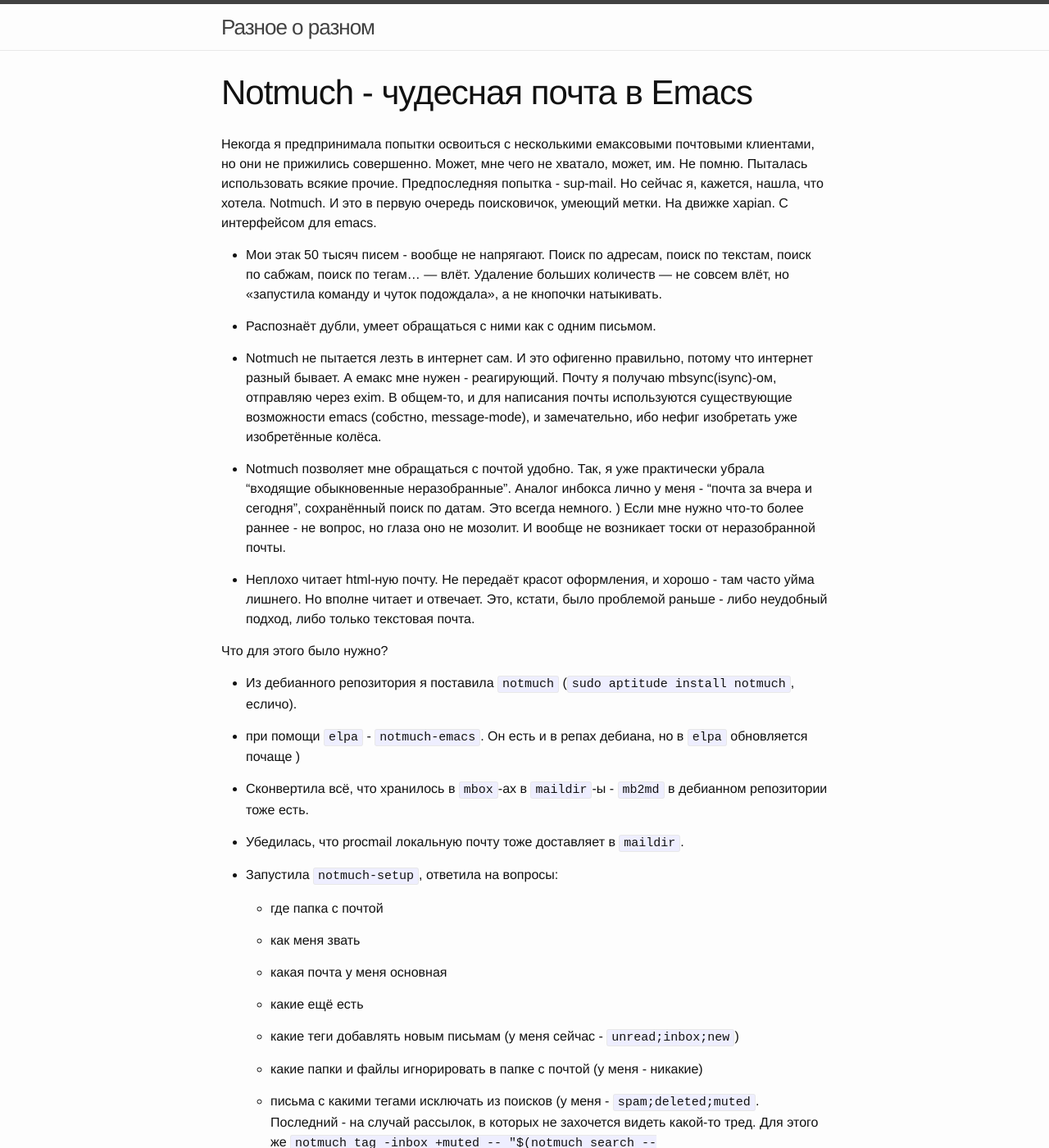
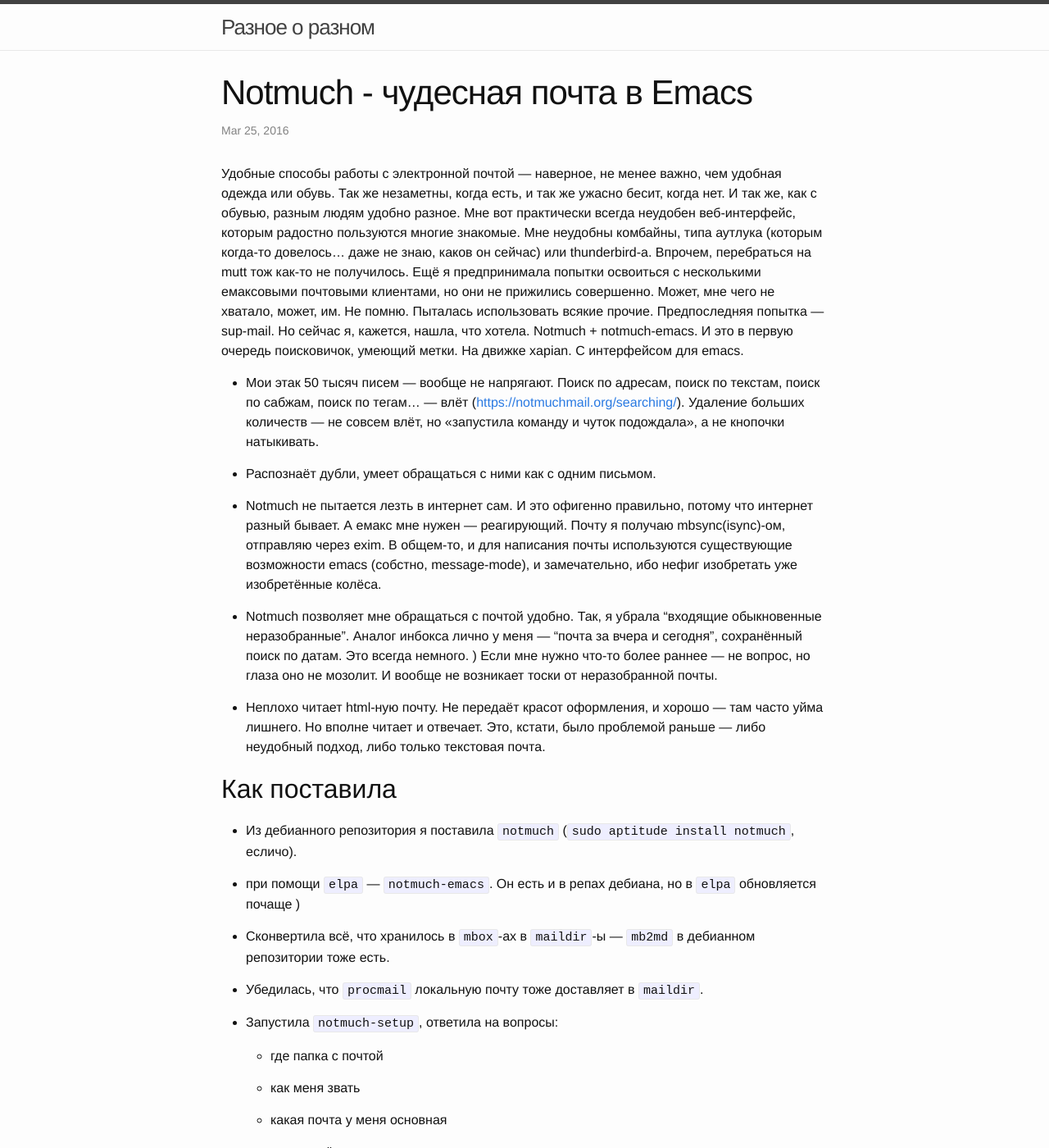
Before and after one commit to ladykosha/ladykosha.github.io, a Jekyll site: the page built from pages/notmuch.md, in a window 1280 px wide and 1400 px high. Shown: the whole window at 82% size. Built offline with Jekyll 4.4.1, drawn with Linux system fonts in a browser that asks for light colours; comment, search, counter and statistics services are not loaded; some of the changed text lies outside the part shown.

Commit message:
+лучше про notmuch

```diff
--- a/index.html
+++ b/index.html
@@ -12,7 +12,7 @@
   <ul>
       {% for my_page in site.pages %}
           {% if my_page.title %}
-              <li><a class="page-link" href="{{ my_page.url | prepend: site.baseurl }}">{{ my_page.title }}</a>{{ my_page.excerpt }}</li>
+              <li><a class="page-link" href="{{ my_page.url | prepend: site.baseurl }}">{{ my_page.title }}</a></li>
           {% endif %}
         {% endfor %}
   </ul>
--- a/pages/notmuch.md
+++ b/pages/notmuch.md
@@ -1,31 +1,34 @@
 ---
-layout: page
+layout: post
 title: "Notmuch - чудесная почта в Emacs"
+date: 2016-03-25 00:05:33 +0400
+tags: ["emacs", "mail", "computer"]
 ---
 
-Некогда я предпринимала попытки освоиться с несколькими емаксовыми почтовыми клиентами, но они не прижились совершенно. Может, мне чего не хватало, может, им. Не помню. Пыталась использовать всякие прочие.  Предпоследняя попытка - sup-mail. Но сейчас я, кажется, нашла, что хотела. Notmuch. И это в первую очередь поисковичок, умеющий метки. На движке xapian. С интерфейсом для emacs.
+Удобные способы работы с электронной почтой — наверное, не менее важно, чем удобная одежда или обувь. Так же незаметны, когда есть, и так же ужасно бесит, когда нет. И так же, как с обувью, разным людям удобно разное. Мне вот практически всегда неудобен веб-интерфейс, которым радостно пользуются многие знакомые. Мне неудобны комбайны, типа аутлука (которым когда-то довелось… даже не знаю, каков он сейчас) или thunderbird-а. Впрочем, перебраться на mutt тож как-то не получилось. Ещё я предпринимала попытки освоиться с несколькими емаксовыми почтовыми клиентами, но они не прижились совершенно. Может, мне чего не хватало, может, им. Не помню. Пыталась использовать всякие прочие. Предпоследняя попытка — sup-mail. Но сейчас я, кажется, нашла, что хотела. Notmuch + notmuch-emacs. И это в первую очередь поисковичок, умеющий метки. На движке xapian. С интерфейсом для emacs.
 
 <!-- more -->
 
--   Мои этак 50 тысяч писем - вообще не напрягают. Поиск по адресам, поиск по текстам, поиск по сабжам, поиск по тегам… — влёт. Удаление больших количеств — не совсем влёт, но «запустила команду и чуток подождала», а не кнопочки натыкивать.
+-   Мои этак 50 тысяч писем — вообще не напрягают. Поиск по адресам, поиск по текстам, поиск по сабжам, поиск по тегам… — влёт (<https://notmuchmail.org/searching/>). Удаление больших количеств — не совсем влёт, но «запустила команду и чуток подождала», а не кнопочки натыкивать.
 
 -   Распознаёт дубли, умеет обращаться с ними как с одним письмом.
 
--   Notmuch не пытается лезть в интернет сам. И это офигенно правильно, потому что интернет разный бывает. А емакс мне нужен - реагирующий.  Почту я получаю mbsync(isync)-ом, отправляю через exim. В общем-то, и для написания почты используются существующие возможности emacs (собстно, message-mode), и замечательно, ибо нефиг изобретать уже изобретённые колёса.
+-   Notmuch не пытается лезть в интернет сам. И это офигенно правильно, потому что интернет разный бывает. А емакс мне нужен — реагирующий. Почту я получаю mbsync(isync)-ом, отправляю через exim. В общем-то, и для написания почты используются существующие возможности emacs (собстно, message-mode), и замечательно, ибо нефиг изобретать уже изобретённые колёса.
 
--   Notmuch позволяет мне обращаться с почтой удобно. Так, я уже практически убрала “входящие обыкновенные неразобранные”. Аналог инбокса лично у меня - “почта за вчера и сегодня”, сохранённый поиск по датам. Это всегда немного. ) Если мне нужно что-то более раннее - не вопрос, но глаза оно не мозолит. И вообще не возникает тоски от неразобранной почты.
+-   Notmuch позволяет мне обращаться с почтой удобно. Так, я убрала “входящие обыкновенные неразобранные”. Аналог инбокса лично у меня — “почта за вчера и сегодня”, сохранённый поиск по датам. Это всегда немного. ) Если мне нужно что-то более раннее — не вопрос, но глаза оно не мозолит. И вообще не возникает тоски от неразобранной почты.
 
--   Неплохо читает html-ную почту. Не передаёт красот оформления, и хорошо - там часто уйма лишнего. Но вполне читает и отвечает. Это, кстати, было проблемой раньше - либо неудобный подход, либо только текстовая почта.
+-   Неплохо читает html-ную почту. Не передаёт красот оформления, и хорошо — там часто уйма лишнего. Но вполне читает и отвечает. Это, кстати, было проблемой раньше — либо неудобный подход, либо только текстовая почта.
 
-Что для этого было нужно?
+Как поставила
+-------------
 
 -   Из дебианного репозитория я поставила `notmuch` (`sudo aptitude install notmuch`, есличо).
 
--   при помощи `elpa` - `notmuch-emacs`. Он есть и в репах дебиана, но в `elpa` обновляется почаще )
+-   при помощи `elpa` — `notmuch-emacs`. Он есть и в репах дебиана, но в `elpa` обновляется почаще )
 
--   Сконвертила всё, что хранилось в `mbox`-ах в `maildir`-ы - `mb2md` в дебианном репозитории тоже есть.
+-   Сконвертила всё, что хранилось в `mbox`-ах в `maildir`-ы — `mb2md` в дебианном репозитории тоже есть.
 
--   Убедилась, что procmail локальную почту тоже доставляет в `maildir`.
+-   Убедилась, что `procmail` локальную почту тоже доставляет в `maildir`.
 
 -   Запустила `notmuch-setup`, ответила на вопросы:
 
@@ -37,64 +40,71 @@
 
     -   какие ещё есть
 
-    -   какие теги добавлять новым письмам (у меня сейчас - `unread;inbox;new`)
+    -   какие теги добавлять новым письмам (у меня сейчас — `unread;inbox;new`)
 
-    -   какие папки и файлы игнорировать в папке с почтой (у меня - никакие)
+    -   какие папки и файлы игнорировать в папке с почтой (у меня — никакие)
 
-    -   письма с какими тегами исключать из поисков (у меня - `spam;deleted;muted`. Последний - на случай рассылок, в которых не захочется видеть какой-то тред. Для этого же `notmuch tag -inbox +muted -- "$(notmuch search --output=threads tag:muted);` в `post-new`, о котором чуть ниже)
+    -   письма с какими тегами исключать из поисков (у меня — `spam;deleted;muted`. Последний — на случай рассылок, в которых не захочется видеть какой-то тред. Для этого же `notmuch tag -inbox +muted -- "$(notmuch search --output=threads tag:muted);` в `post-new`, о котором чуть ниже)
 
     -   синхронизировать ли флаги в именах файлов с тегами (да)
 
 -   Посмотрела на полученный `~/.notmuch-config`, убедилась, что он меня устраивает.
 
--   Сказала `notmuch new` в консольке. Так notmuch ознакомился с моей почтой.
+-   Сказала `notmuch new` в консольке. Так `notmuch` ознакомился с моей почтой. Довольно долго знакомился. Но это один раз так.
 
 -   Сказала `M-x notmuch` в емаксе, и получила приветственное окошко.
 
--   Затем было и всё ещё продолжается развлечение с настройкой и доводкой тегов. Путём правки файлика `$DATABASEDIR/.notmuch/hooks/post-new` для сортировки входящей почты, и путём запуска поисков в консольке для разметки уже существующей почты. Основная разница в том, что в файлике это обычно `notmuch +something -new -inbox -- tag:new and some-other-search-terms`, а в консольке -new и tag:new не фигурируют. Пока что всей сортировки - жалких 100 строк, у людей, пишуть, куда как побольше.
+-   Затем было и всё ещё продолжается развлечение с настройкой и доводкой тегов. Путём правки файлика `$DATABASEDIR/.notmuch/hooks/post-new` для сортировки входящей почты, и путём запуска поисков в консольке для разметки уже существующей почты. Основная разница в том, что в файлике это обычно `notmuch +something -new -inbox -- tag:new and some-other-search-terms`, а в консольке -new и tag:new не фигурируют. Пока что всей сортировки — жалких 100 строк, у людей, пишуть, куда как побольше. Вообще, про это - <https://notmuchmail.org/initial_tagging/>
 
-    Интересно видеть, сколько чего. Временами даже странно, когда понимаешь, насколько мало или много места что-то занимает в почтовом ящике и в жизни.
-
-    Временами прекрасный стимул отписаться от рассылок. Тех, которых много, но которые даже не трудишься открывать...
-
-## Как оно у меня
+Как у меня работает
+-------------------
 
 На входящие назначается тег `inbox`, далее работает хук `post-new`, который разбирает «знакомые» письма по другим тегам, тег `inbox` снимая.
 
-Частично это спам, разумеется. Частично то, для чего нужно сделать назначение тегов. Частично то, что разбираю вручную. Но всё, что требует быстрого реагирования - разбирается как «вчерашне-сегодняшнее». Возня с неразобранными входящими - это «на что надо назначить теги», «какой спам мне было лень удалить сразу», «какие единичные письма и почему застряли». Где-то месяца через два использования - предприняла, было легко. А сейчас как-то всё на лету разбирается, вообще не напрягает.
+Частично это спам, разумеется. Частично то, для чего нужно сделать назначение тегов. Частично то, что разбираю вручную. Но всё, что требует быстрого реагирования — разбирается как «вчерашне-сегодняшнее». Возня с неразобранными входящими — это «на что надо назначить теги», «какой спам мне было лень удалить сразу», «какие единичные письма и почему застряли». Где-то месяца через два использования — предприняла, было легко. А сейчас как-то всё на лету разбирается, вообще не напрягает.
+
+Интересно видеть, сколько чего. Временами даже странно, когда понимаешь, насколько мало или много места что-то занимает в почтовом ящике и в жизни. Временами прекрасный стимул отписаться от рассылок. Тех, которых много, но которые даже не трудишься открывать...
 
 Просматриваю, в основном, или то, что сейчас нужно по теме, или поиск «вчерашнее-сегодняшнее». В поиске по умолчанию не показываются «удалённые» письма и помеченные как спам, что есть стимул их помечать и удалять.
 
-Для того, на что отреагировать таки надо, но слабО сразу - я не уверена, что сделаю за «вчера-сегодня», есть специальная метка `todo`, вынесена в сохранённые поиски наряду с `flagged` (что на мой взгляд стоит перечитать когда-нибудь).
+Для того, на что отреагировать таки надо, но слабО сразу — я не уверена, что сделаю за «вчера-сегодня», есть специальная метка `todo`, вынесена в сохранённые поиски наряду с `flagged` (что на мой взгляд стоит перечитать когда-нибудь).
 
-## Полезняшки
+Из дополнительного, что мне показалось нужным-полезным.
 
--   Отправлять письма - `M-x notmuch-mua-send`. Привязывать кнопочки - своими силами, в меню не торчит, несколько неочевидно.
+-   Отправлять письма — `M-x notmuch-mua-send`. Привязывать кнопочки — своими силами, в меню не торчит, несколько неочевидно.
 
--   создание нового письма - `m` в любом из notmuch-евских буферов.
+-   создание нового письма — `m` в любом из notmuch-евских буферов.
 
 -   есть `org-notmuch`, умеет делать ссылки на notmuch-евские письма и поиски. Мне крайне удобно, потому что часть сведений по работе приходит почтой, и удобно делать ссылку из рабочего файла.
 
--   аттачи смотреть - `. o` - тогда запросит, чем. Или `. v` - тогда поумолчательной.
+-   аттачи смотреть — `. o` — тогда запросит, чем. Или `. v` — тогда поумолчательной.
 
--   если хочется поменять внешние смотрелки для `. v` - это надо править `.mailcap` в домашнем каталоге. Может быть, его для этого надо завести. Я заводила раньше и по другому поводу.  `$HOME/.mailcap:/etc/mailcap:/usr/share/etc/mailcap:/usr/local/etc/mailcap` - адреса, по которым стоит его у себя высматривать.
+-   если хочется поменять внешние смотрелки для `. v` — это надо править `.mailcap` в домашнем каталоге. Может быть, его для этого надо завести. Я заводила раньше и по другому поводу. `$HOME/.mailcap:/etc/mailcap:/usr/share/etc/mailcap:/usr/local/etc/mailcap` — адреса, по которым стоит его у себя высматривать.
 
--   По `?` выводит подсказку, какие тут есть основные кнопочки.  Поведение традиционное, но от этого не менее приятное.
+-   По `?` выводит подсказку, какие тут есть основные кнопочки. Поведение традиционное, но от этого не менее приятное.
 
--   После каждого получения почты надо снова командовать `notmuch new`. Поэтому завела алиас в `.bashrc`на вот такое `mbsync mymail && notmuch new`. Просто чтоб и не помнить.
+-   После каждого получения почты надо снова командовать `notmuch new`. У меня на вот такое `mbsync mymail && notmuch new`- алиас в `.bashrc`.
 
--   `notmuch search --output=files tag:deleted` - получить список файлов, отмеченных тегом deleted
+-   `notmuch search –output=files tag:deleted` — получить список файлов, отмеченных тегом `deleted`
 
--   `notmuch search --format=text0 --output=files tag:deleted | xargs -0 --no-run-if-empty rm}` или `notmuch search --output=files tag:deleted | tr '\n' '\0' | xargs -0 -L 1 rm}` - удалить такие файлы. Понятно, можно и что-то другое делать по тому же принципу.
+-   `notmuch search –format=text0 –output=files tag:deleted | xargs -0 –no-run-if-empty rm` или `notmuch search –output=files tag:deleted | tr '\n' '\0' | xargs -0 -L 1 rm` — удалить такие файлы. Понятно, можно и что-то другое делать по тому же принципу.
 
-А в `custom-set-variables` файла `init.el` у меня, кроме сохранённых поисков, завелось следующее:
+-   Автодополнение адресов. Требует `notmuch-addrlookup` (который поставила я) или что-то похожее, см. <https://notmuchmail.org/emacstips/#index13h2>. Далее в настроечный файлик
+
+        (require 'notmuch-address)
+        (setq notmuch-address-command "/usr/bin/notmuch-addrlookup")
+
+А в custom-set-variables файла init.el у меня, кроме сохранённых поисков, завелось следующее:
 
     '(message-confirm-send t)
     '(message-interactive nil)
     '(send-mail-function (quote sendmail-send-it))
 
-### Ссылки {#notmuch-links}
+Ссылки {#notmuch-links}
+------
 
--   https://notmuchmail.org/ - сайт notmuch
+-   https://notmuchmail.org/ — сайт notmuch
 
--   http://notmuch.198994.n3.nabble.com/ - их рассылка форумом.
+-   http://notmuch.198994.n3.nabble.com/ — их рассылка форумом.
+
+-   https://notmuchmail.org/emacstips/ - про использование с emacs.
```
